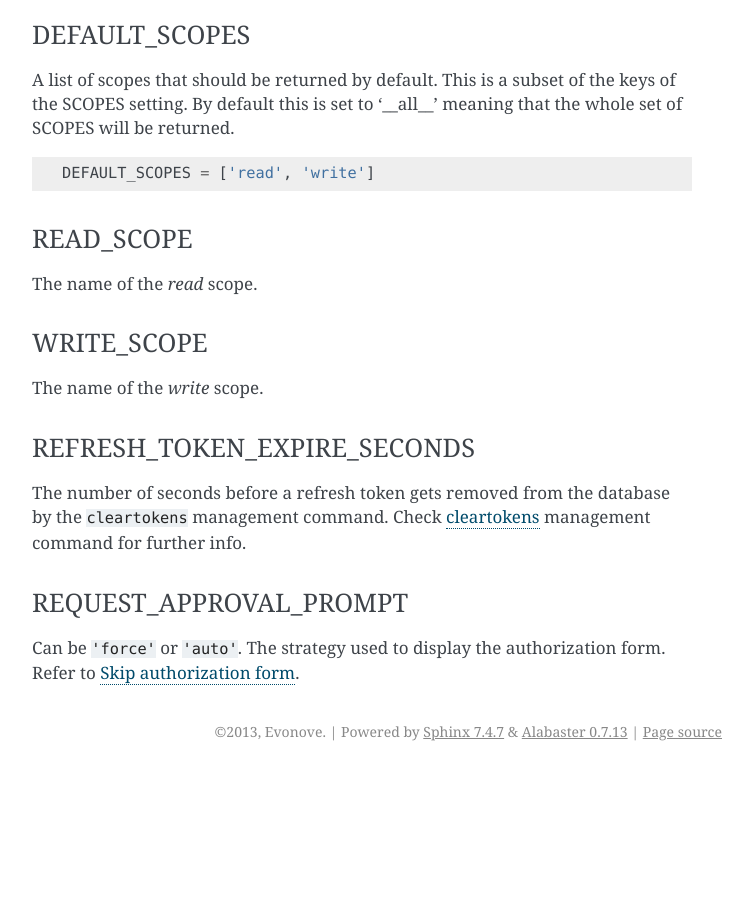
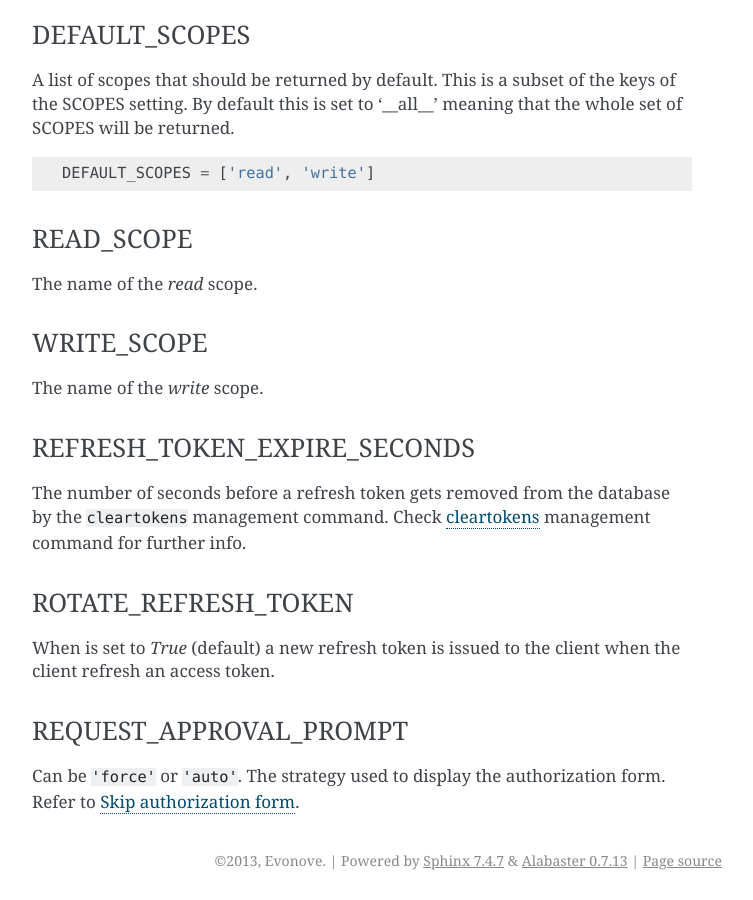
Before and after one commit to sheriffwoody0922/oauth-python-django, a Sphinx documentation site: the page built from docs/settings.rst, in a window 1280 px wide and 900 px high, scrolled down 1920 px. Shown: the whole window, without its empty margins (388-1141 px from the left). Built offline with Sphinx 7.4.7, drawn with Linux system fonts in a browser that asks for light colours; before the commit the page ends 2691 px from its top, so only the background shows below that.

Commit message:
added docs for rotate_refresh_token setting

```diff
--- a/docs/settings.rst
+++ b/docs/settings.rst
@@ -101,6 +101,10 @@ REFRESH_TOKEN_EXPIRE_SECONDS
 The number of seconds before a refresh token gets removed from the database by
 the ``cleartokens`` management command. Check :ref:`cleartokens` management command for further info.
 
+ROTATE_REFRESH_TOKEN
+~~~~~~~~~~~~~~~~~~~~
+When is set to `True` (default) a new refresh token is issued to the client when the client refresh an access token.
+
 REQUEST_APPROVAL_PROMPT
 ~~~~~~~~~~~~~~~~~~~~~~~
 Can be ``'force'`` or ``'auto'``.
```
